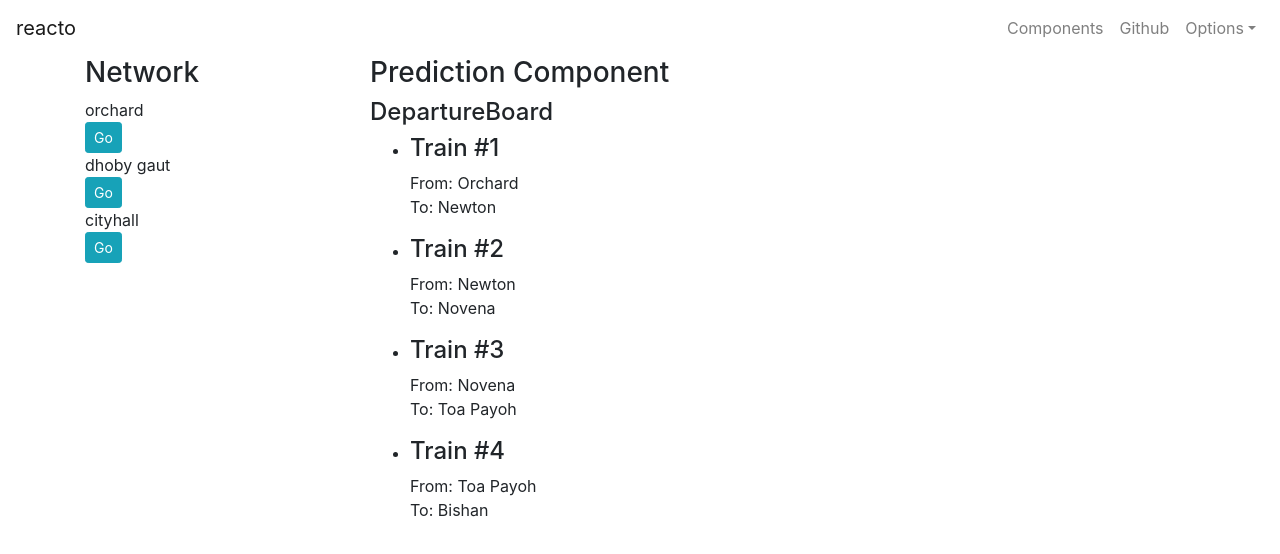
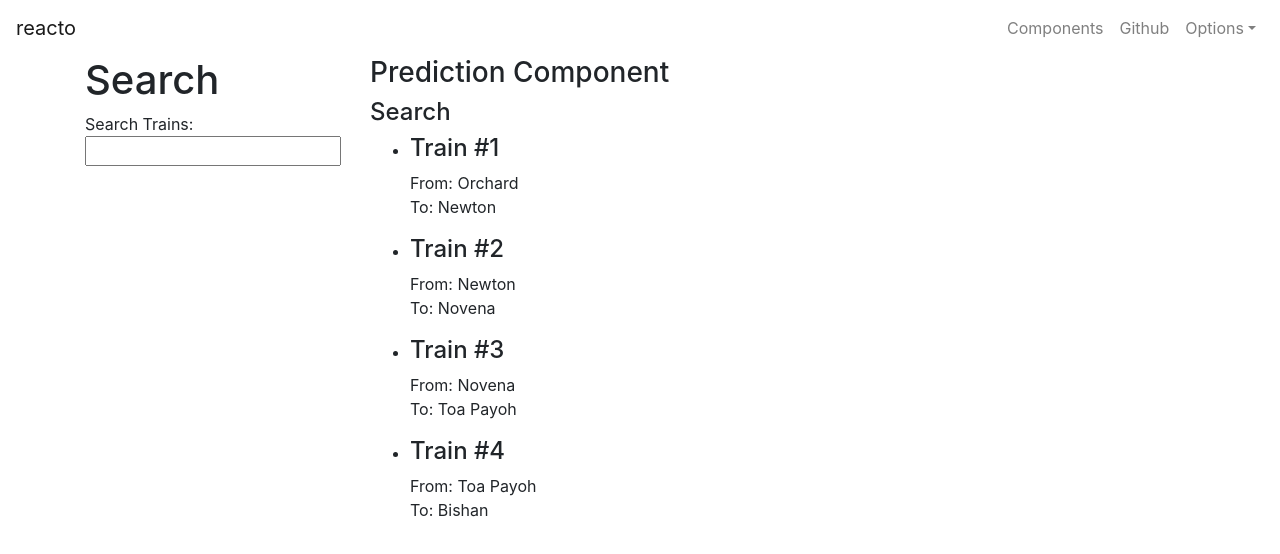
Before and after one commit to primaulia/reacto, a React (Create React App) app: page / in a window 1280 px wide. Shown: the top 554 px of the page. Built offline with nearby package versions, Linux system fonts and the light colour scheme.

Commit message:
latest search bar component

```diff
--- a/src/Main.js
+++ b/src/Main.js
@@ -4,11 +4,32 @@ import {Container, Row, Col} from 'reactstrap'
 import Navbar from './components/Navbar'
 import Network from './components/Network'
 import Prediction from './components/Prediction'
+import SearchBar from './components/SearchBar'
 
 import trainsData from './data/trains'
 const stations = ['orchard', 'dhoby gaut', 'cityhall']
 
 class Main extends Component {
+  constructor() {
+    super()
+    this.state = {
+      keyword: 'Search'
+    } // can only set the initial state here
+  }
+
+  handleChange = (evt) => {
+    // if change happened
+    // get the new title from input field
+    // change the state
+    console.log('type')
+
+    let newTitle = evt.target.value || 'Search'
+
+    this.setState({ // `this` =>
+      keyword: newTitle
+    })
+  }
+
   render() {
     return (
       <div>
@@ -16,10 +37,13 @@ class Main extends Component {
         <Container>
           <Row>
             <Col xs="12" md="3">
-              <Network maintenance={false} stations={stations} />
+              <SearchBar searchTitle="Search" searchMethod={this.handleChange} />
             </Col>
             <Col md="auto">
-              <Prediction data={trainsData} />
+              <Prediction
+                data={trainsData}
+                boardTitle={this.state.keyword}
+              />
             </Col>
           </Row>
         </Container>
--- a/src/components/DepartureBoard.js
+++ b/src/components/DepartureBoard.js
@@ -13,7 +13,7 @@ class DepartureBoard extends Component {
 
     return (
       <div>
-        <h4>DepartureBoard</h4>
+        <h4>{this.props.boardTitle}</h4>
         <ul>
           {trainList}
         </ul>
--- a/src/components/Prediction.js
+++ b/src/components/Prediction.js
@@ -1,18 +1,14 @@
-import React, {Component} from 'react'
+import React from 'react'
 import DepartureBoard from './DepartureBoard'
 
-class Prediction extends Component {
-  render () {
-
-
-    return (
+const Prediction = (props) => {
+  return (
       <div>
         <h3>Prediction Component</h3>
 
-        <DepartureBoard {...this.props} />
+        <DepartureBoard {...props} />
       </div>
-    )
-  }
+  )
 }
 
 export default Prediction
--- /dev/null
+++ b/src/components/SearchBar.js
@@ -0,0 +1,15 @@
+import React from 'react'
+
+const SearchBar = (props) => {
+  return (
+    <div>
+      <h1>{props.searchTitle}</h1>
+      <label>
+        Search Trains:
+        <input id="input" type='text' onChange={props.searchMethod} />
+      </label>
+    </div>
+  )
+}
+
+export default SearchBar
--- a/src/components/Trains.js
+++ b/src/components/Trains.js
@@ -1,21 +1,15 @@
-import React, { Component } from 'react'
+import React from 'react'
 
-class Trains extends Component {
-
-  render () {
-    let {from, name, to} = this.props.train
-
+const Trains = ({train}) => {
   return (
     <li>
-        <h4>{ name }</h4>
+      <h4>{ train.name }</h4>
       <p>
-          From: { from }<br/>
-          To: { to }
+        From: { train.from }<br />
+        To: { train.to }
       </p>
     </li>
   )
 }
 
-}
-
 export default Trains
```
Lines whose indentation alone changed are shown as unchanged.
